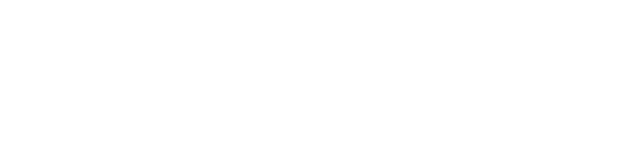
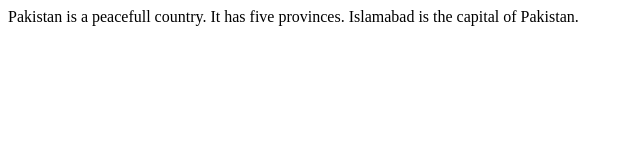
Before and after one commit to iqran-star/EhsasLab-Bootcamp, a plain HTML site: page index.html in a window 1280 px wide. Shown: the whole page, without its empty margins (0-640 px from the left). Drawn offline with Linux system fonts and the light colour scheme.

Commit message:
this is first commuit

```diff
--- a/index.html
+++ b/index.html
@@ -8,5 +8,7 @@
 </head>
 <body>
 
+    Pakistan is a peacefull country. It has five provinces. Islamabad is the capital of Pakistan.
+
 </body>
 </html>
```
Also changed, not shown: 1 other file.
